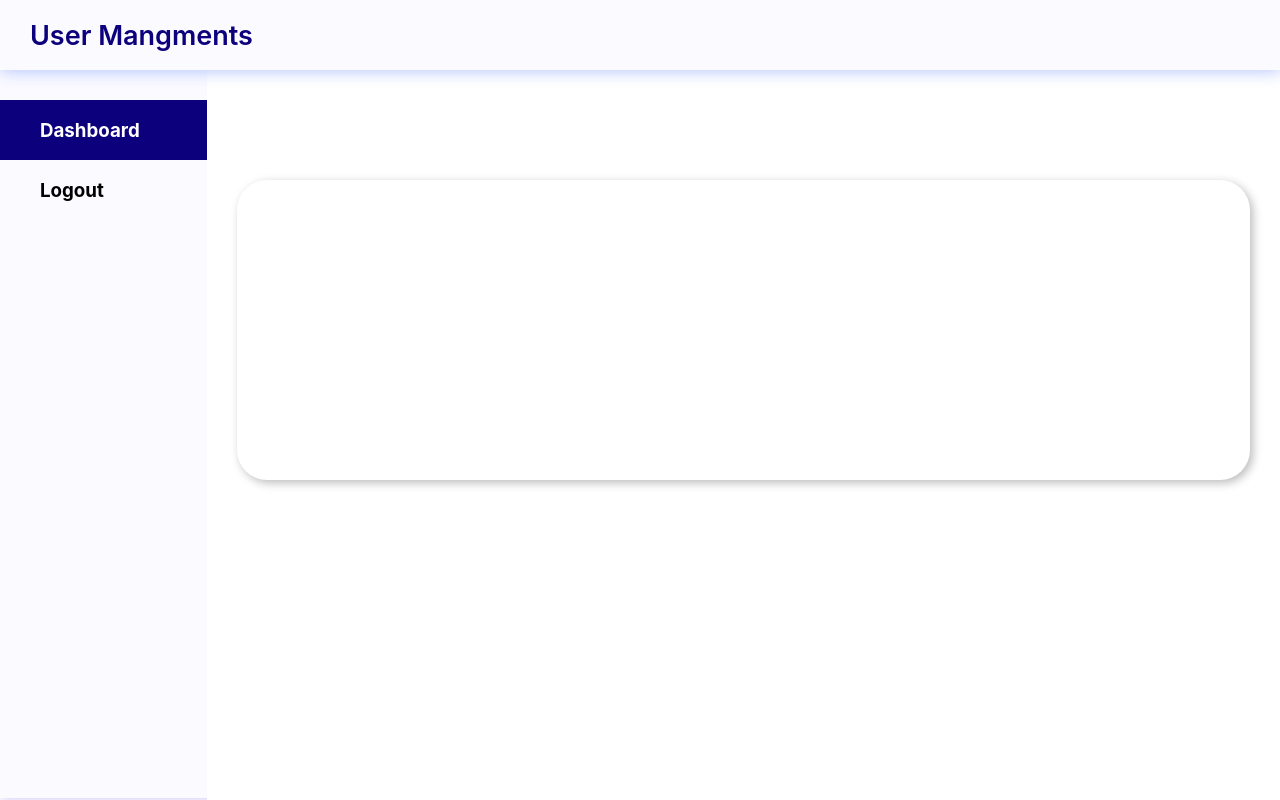
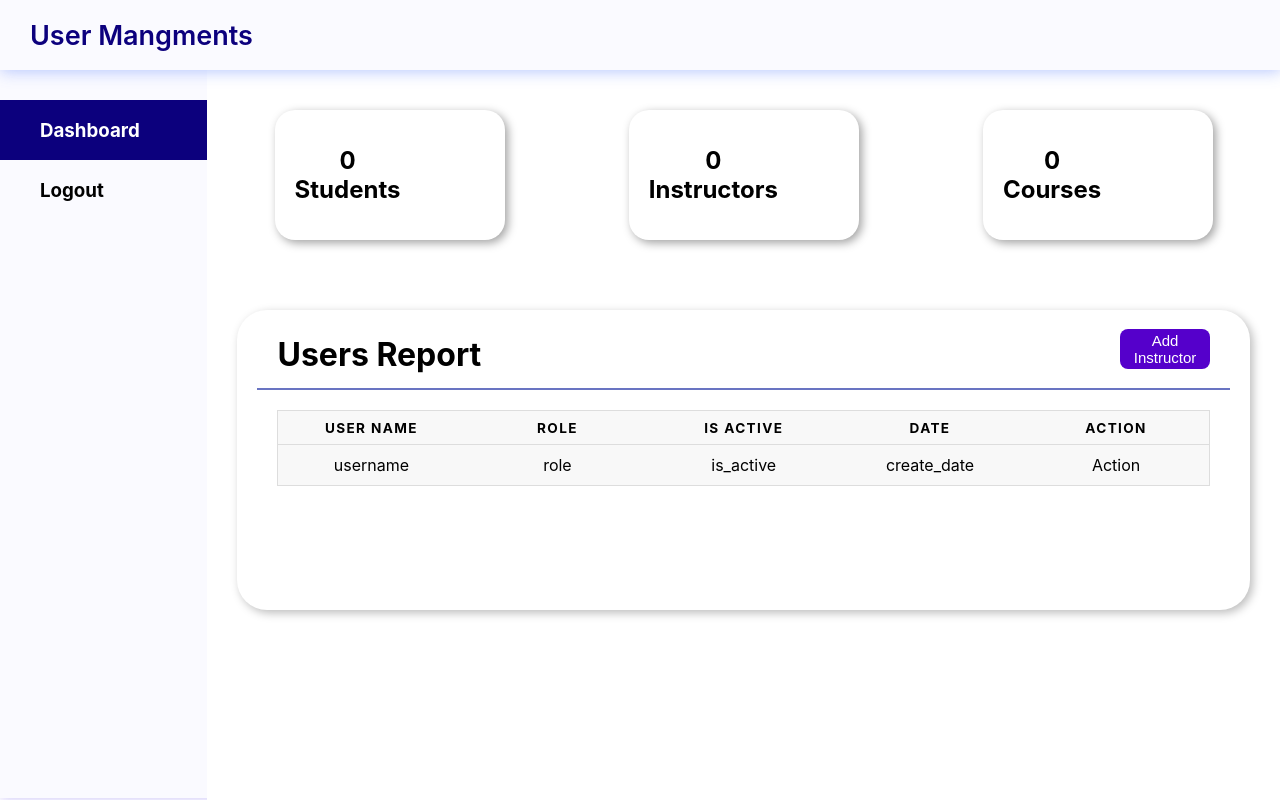
Before and after one commit to yousifdahabra/users-management, a React (Create React App) app in the folder front-end/: page /test in a window 1280 px wide. Built offline with nearby package versions, Linux system fonts and the light colour scheme.

Commit message:
Front-end - update use context

```diff
--- a/front-end/package.json
+++ b/front-end/package.json
@@ -6,7 +6,9 @@
     "@testing-library/jest-dom": "^5.17.0",
     "@testing-library/react": "^13.4.0",
     "@testing-library/user-event": "^13.5.0",
+    "axios": "^1.7.8",
     "react": "^18.3.1",
+    "react-axios": "^2.0.6",
     "react-dom": "^18.3.1",
     "react-router-dom": "^7.0.1",
     "react-scripts": "5.0.1",
--- /dev/null
+++ b/front-end/src/components/admin/FormModel.jsx
@@ -0,0 +1,71 @@
+import React, { useEffect, useState,useContext } from "react";
+import axios from "axios";
+import { userContext } from "../../context/usersContext.js";
+const FormModel = ({isOpen,isClose}) =>{
+
+    const {editUser,addUser} = useContext(userContext);
+
+
+    const [formData,setFormData] = useState({
+        'username':'',
+        'password':'',
+        'user_id':0,
+    })
+
+
+
+    return (
+        <div className={`modal ${isOpen ? "": "hidden" }`} >
+        <div className="modal-content">
+            <input type="hidden" id="transaction_id" value="0"/>
+            <div className="form flex flex-direction-column">
+                <div className=" flex flex-wrap-nowrap align-items-start  form-group">
+                    <label for="username">User Name</label>
+                    <input
+                    value={formData.username}
+
+                    onChange={(e)=>{
+                        setFormData({
+                            ...formData,
+                            username:e.target.value
+                        })
+                    }}
+
+                    type="text"/>
+                </div>
+
+
+                <div className=" flex flex-wrap-nowrap align-items-start  form-group">
+                    <label for="description">password</label>
+
+                    <input type="password"
+                        onChange={(e)=>{
+                            setFormData({
+                                ...formData,
+                                password:e.target.value
+                            })
+                        }}
+
+                    />
+                 </div>
+
+                <div className=" flex flex-wrap-nowrap align-items-start  form-group">
+                    <button onClick={ async ()=>{
+                            const result = await  addUser(FormData)
+                            isClose()
+
+
+
+                    }}
+                    className="view" type="button">Submit</button>
+                    <button onClick={isClose} id="close_form_model" className="view" type="button">Close</button>
+                </div>
+            </div>
+        </div>
+    </div>
+
+    )
+}
+
+
+export default FormModel;
--- /dev/null
+++ b/front-end/src/components/admin/ReportBody.jsx
@@ -0,0 +1,36 @@
+
+import React, { useEffect, useState } from "react";
+
+const ReportBody = () =>{
+
+    return (
+        <div className="report-body">
+
+
+        <table>
+            <thead>
+                <tr>
+                    <th>User Name</th>
+                    <th>Role</th>
+                    <th>is active</th>
+                    <th>Date</th>
+                    <th>Action</th>
+                </tr>
+            </thead>
+            <tbody>
+                <tr>
+                        <td>username</td>
+                        <td>role</td>
+
+                        <td>is_active</td>
+                        <td>create_date</td>
+                        <td>Action</td>
+                </tr>
+             </tbody>
+
+        </table>
+    </div>
+    )
+}
+
+export default ReportBody;
--- /dev/null
+++ b/front-end/src/components/admin/UserReportHeader.jsx
@@ -0,0 +1,19 @@
+import React from "react";
+const UserReportHeader =({triggerAdd}) => {
+
+    return (
+        <div className="report-header">
+        <h1 className="recent-Articles">Users Report</h1>
+        <div className="report-btn flex flex-wrap align-content-center justify-content-center align-items-center">
+          <button id="transaction_btn" onClick={triggerAdd} className="view">
+            Add Instructor
+          </button>
+        </div>
+      </div>
+
+
+    )
+}
+
+
+export default UserReportHeader
--- /dev/null
+++ b/front-end/src/context/usersContext.js
@@ -0,0 +1,38 @@
+import { createContext } from "react";
+import { requestAPI } from "../utlis/request";
+export const userContext = createContext();
+
+const UserProvider = ({children})=>{
+
+    const addUser =   (data) =>{
+        const result =   requestAPI({
+            route:"users/addInstructor",
+            method:"POST",
+            body:data,
+        })
+    }
+    const editUser =   (data) =>{
+        const result =   requestAPI({
+            route:"users/addInstructor",
+            method:"POST",
+            body:data,
+        })
+    }
+
+    return (
+        <userContext.Provider
+        value={{
+            addUser,
+            editUser,
+        }}
+        >
+
+            {children}
+
+        </userContext.Provider>
+    )
+
+}
+
+
+export default UserProvider;
--- a/front-end/src/pages/AdminDashboard.jsx
+++ b/front-end/src/pages/AdminDashboard.jsx
@@ -1,25 +1,39 @@
-import React from "react";
+import React, { useState } from "react";
 import Header from "../components/base/Header";
 import NavContainer from "../components/base/NavContainer";
+import Boxes from "../components/base/Boxes";
+import UserReportHeader from "../components/admin/UserReportHeader";
+import ReportBody from "../components/admin/ReportBody";
+import FormModel from "../components/admin/FormModel";
 
+const AdminDashboard = () => {
+    const [isOpenAdd, setisOpenAdd] = useState(false);
+    const [editData, seteditData] = useState([]);
+    const triggerAddForm = () => {
+      setisOpenAdd((isOpenAdd) => !isOpenAdd);
+    };
 
-const AdminDashboard = () =>{
+    const triggerCloseForm = () => {
+      setisOpenAdd(false);
+    };
 
   return (
     <>
-        <Header/>
+      <Header />
       <div className="flex main-container">
-            <NavContainer/>
+        <NavContainer />
         <div className="main">
+          <Boxes />
           <div className="report-container">
-
+            <UserReportHeader />
+            <ReportBody />
           </div>
         </div>
       </div>
+      <FormModel isOpen={isOpenAdd} isClose={triggerCloseForm}  />
 
     </>
   );
-
-}
+};
 
 export default AdminDashboard
--- /dev/null
+++ b/front-end/src/utlis/request.js
@@ -0,0 +1,33 @@
+import axios from 'axios'
+
+axios.defaults.baseURL = "http://localhost/learning/back/";
+
+export const requestAPI =  async({route,method = 'GET' ,body,header='application/x-www-form-urlencoded'}) =>{
+    //route like api file php
+    //method post/get
+    //body is data
+    //ON PHP SET Authorization
+    try{
+        const respons = await axios.request({
+            url:`${route}.php`,
+            method,
+            data:body,
+            headers:{
+                'Content-Type': header,
+                // "Content-Type":"application/json",  application/x-www-form-urlencoded
+                Authorization:localStorage.token,
+            }
+        });
+        return respons.data;
+
+    }catch (error){
+        return error;
+    }
+
+
+}
+
+/*
+const result = await requestAPI("/getItem.php","GET")
+
+*/
```
Also changed, not shown: front-end/src/App.js (+7 -0 lines), 1 other file (tests, documents, lock files or other folders). Lines whose indentation alone changed are shown as unchanged.
